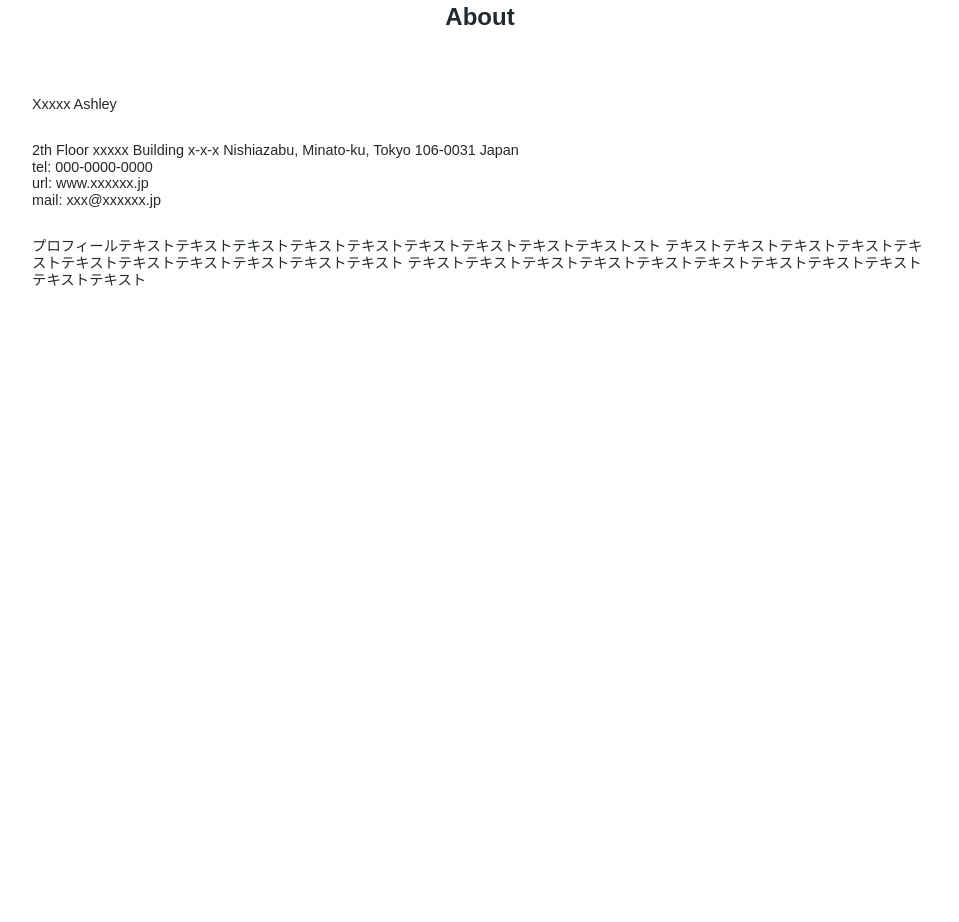
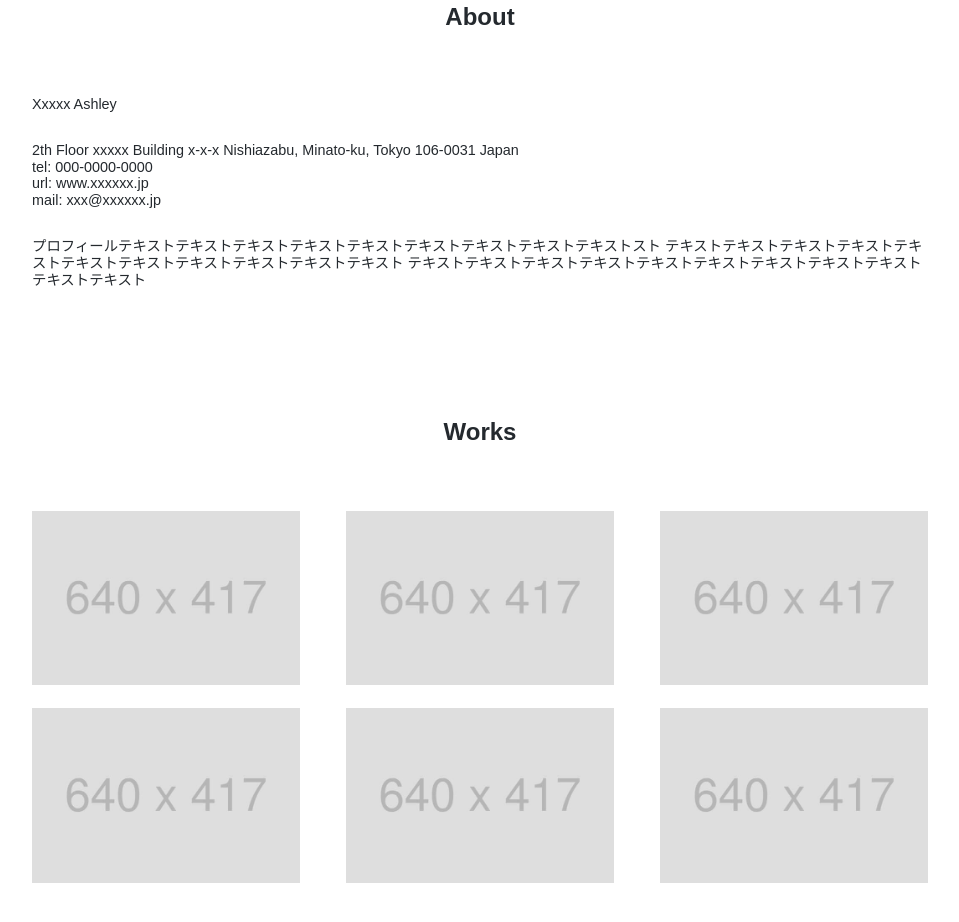
Before and after one commit to zasssou/PortfolioSiteLP, a plain HTML site: page index.html in a window 1280 px wide. Shown: the part 767-1689 px from the top of the page, without its empty margins (160-1119 px from the left). Before the commit the page ends 1185 px from the top, so only its background shows below. Drawn offline with Linux system fonts and the light colour scheme; some packages are replaced by stand-ins of ours.

Commit message:
Add works section.

```diff
--- a/css/style.css
+++ b/css/style.css
@@ -77,3 +77,18 @@ section {
 #about li:first-child {
   margin-bottom: 30px;
 }
+
+/* works  */
+#works ul {
+  display: flex;
+  justify-content: space-between;
+  flex-wrap: wrap;
+}
+
+#works li {
+  margin-bottom: 23px;
+}
+
+#works img {
+  width: 268px;
+}
--- a/index.html
+++ b/index.html
@@ -40,6 +40,7 @@
     <div id="main-visual">
       <img src="img/mainvisual-pc.jpg" alt="main visual">
     </div>
+
     <section id="about">
       <h2 class="section-title">About</h2>
       <ul>
@@ -53,6 +54,18 @@
         プロフィールテキストテキストテキストテキストテキストテキストテキストテキストテキストスト テキストテキストテキストテキストテキストテキストテキストテキストテキストテキストテキスト テキストテキストテキストテキストテキストテキストテキストテキストテキストテキストテキスト
       </p>
     </section>
+
+    <section id="works">
+      <h2 class="section-title">Works</h2>
+      <ul>
+        <li><img src="img/works1.jpg" alt="works1"></li>
+        <li><img src="img/works2.jpg" alt="works2"></li>
+        <li><img src="img/works3.jpg" alt="works3"></li>
+        <li><img src="img/works4.jpg" alt="works4"></li>
+        <li><img src="img/works5.jpg" alt="works5"></li>
+        <li><img src="img/works6.jpg" alt="works6"></li>
+      </ul>
+    </section>
   </main>
 </body>
 </html>
```
